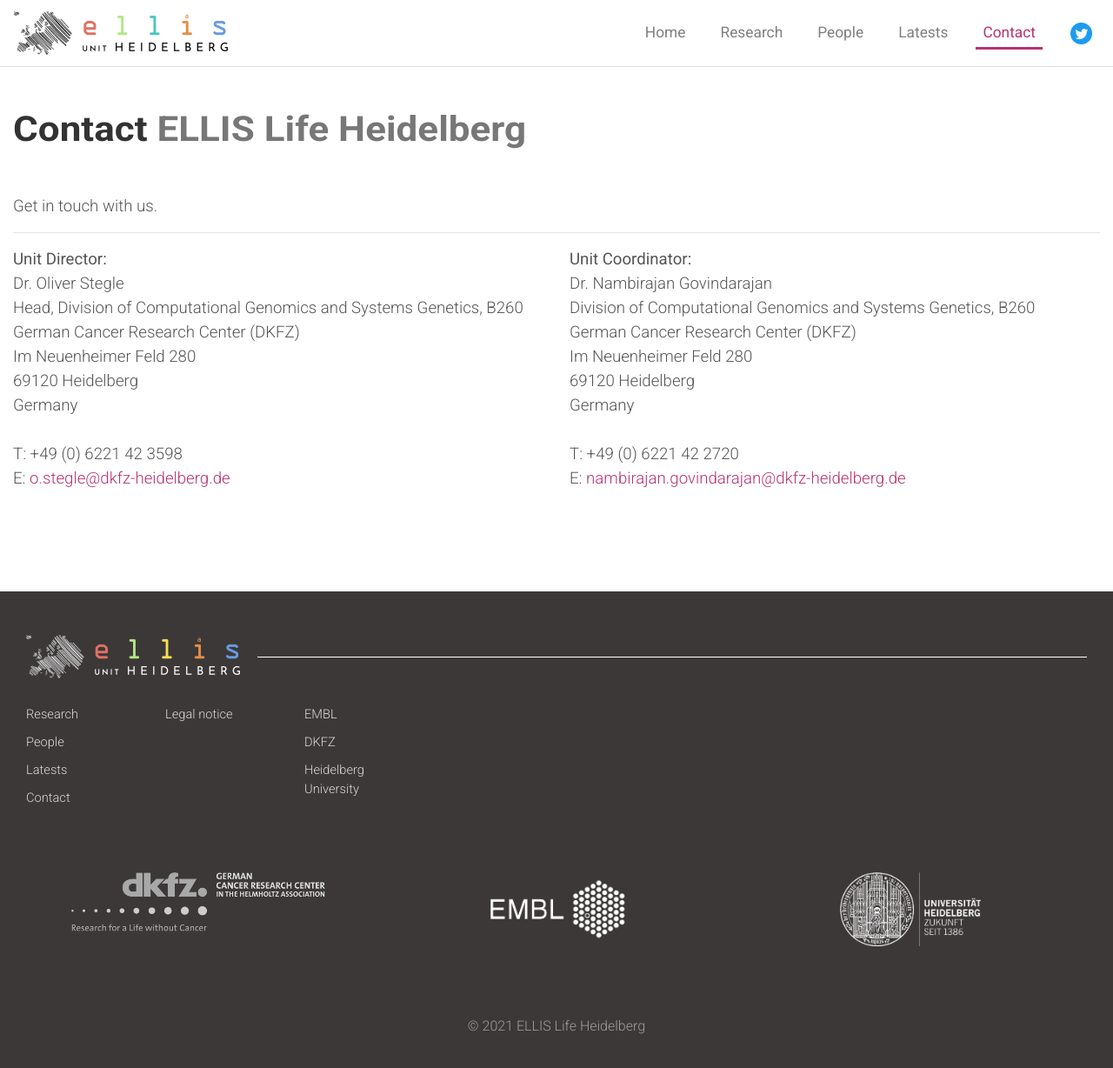
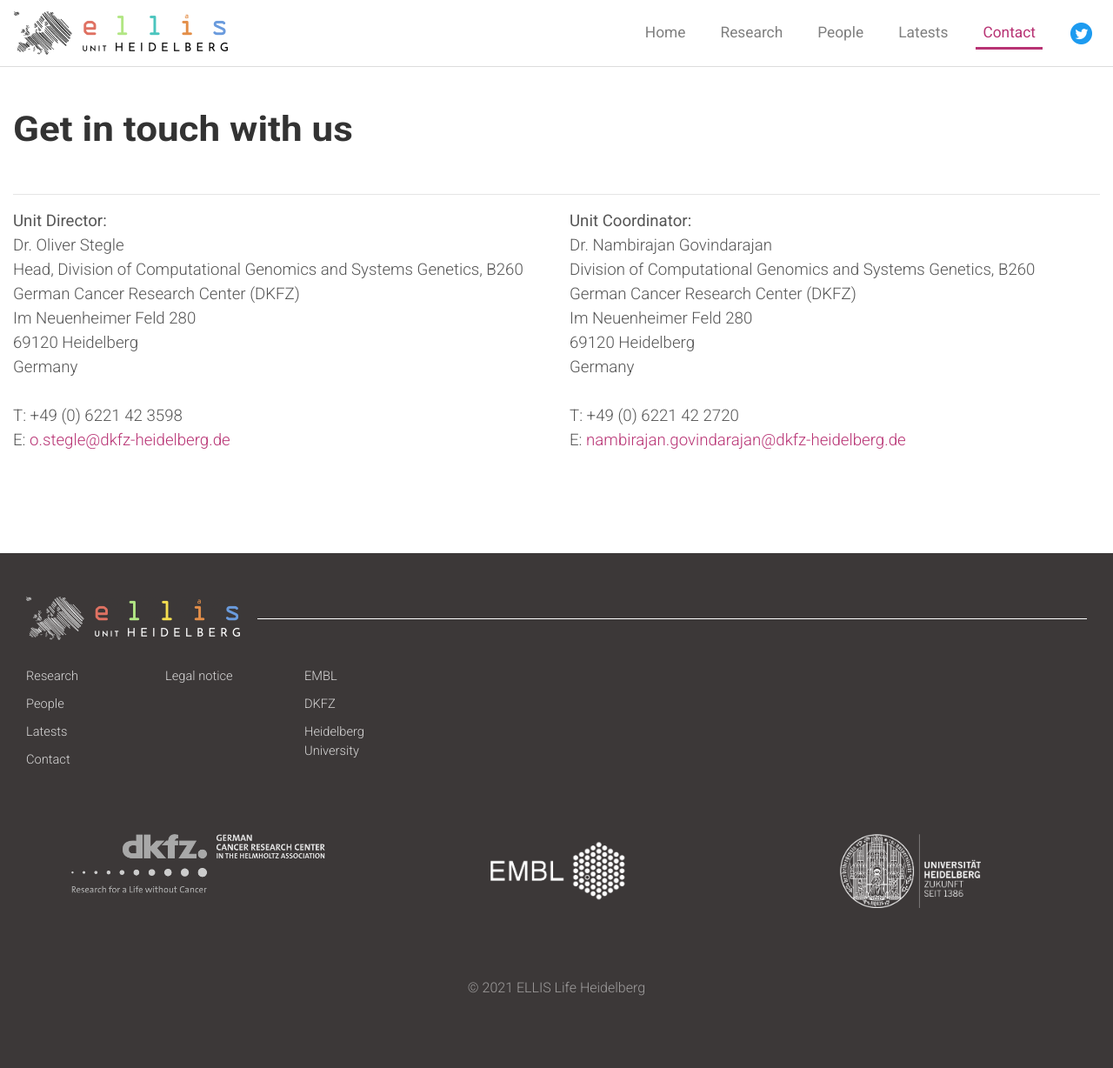
Before and after one commit to n-govindarajan/ellis-life-hd.github.io, a Jekyll site: the page built from pages/4-contact.md, in a window 1280 px wide. Shown: the top 1228 px of the page at 87% size. Built offline with Jekyll 4.4.1, drawn with Linux system fonts in a browser that asks for light colours.

Commit message:
Updated first line

```diff
--- a/pages/4-contact.md
+++ b/pages/4-contact.md
@@ -4,10 +4,8 @@
 permalink: /contact/
 ---
 
-**Contact** ELLIS Life Heidelberg
-=================================
-
-Get in touch with us.
+**Get in touch with us**
+========================
 
 <hr>
 
```
